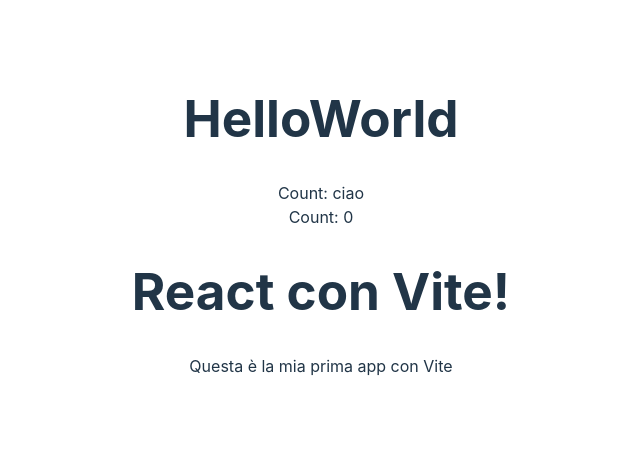
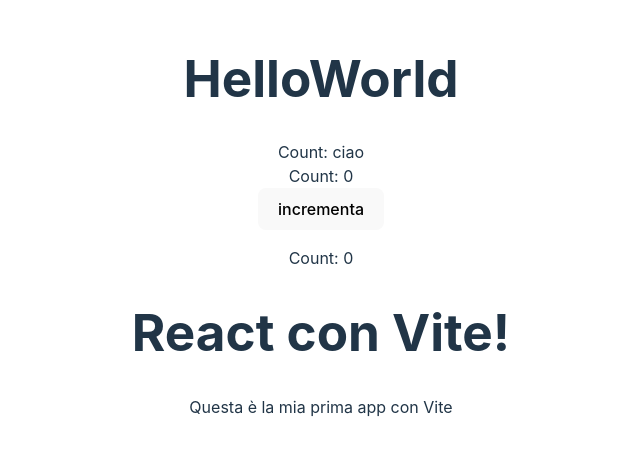
Before and after one commit to marinademinescu/nicoleo-react, a React (Vite) app: page / in a window 1280 px wide. Shown: the part 175-630 px from the top of the page, without its empty margins (319-959 px from the left). Built offline with nearby package versions, Linux system fonts and the light colour scheme.

Commit message:
Incrementa

```diff
--- a/src/App.jsx
+++ b/src/App.jsx
@@ -5,6 +5,7 @@
 import HelloWorld from './CiaoMondo';
 import Counter from './Counter'
 import CounterState from './components/CounterState/CounterState'
+import Increment from './components/Increment/Increment';
 
 
 
@@ -18,6 +19,7 @@
            <HelloWorld />
          <Counter />
          <CounterState></CounterState>
+         <Increment />
       <h1>React con Vite!</h1>
       <p>Questa è la mia prima app con Vite</p>
       </div>
--- /dev/null
+++ b/src/components/Increment/Increment.jsx
@@ -0,0 +1,24 @@
+import {useState} from 'react'
+
+const Increment = () => {
+const [counter, setCounter] = useState(0)
+
+const increButton = () => {
+    setCounter((_counter) => {
+        return _counter + 1;
+
+    })
+
+}
+
+    return (
+        <div>
+
+        <button onClick={increButton}>incrementa</button>
+            <p>Count: {counter} </p>
+
+            </div>
+    )
+}
+
+export default  Increment
```
